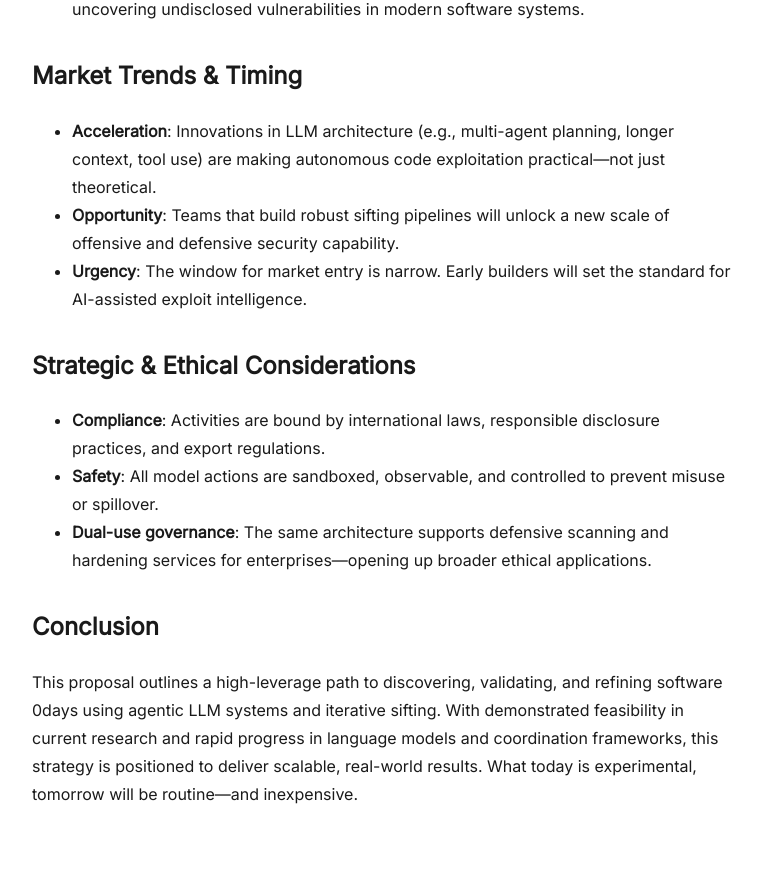
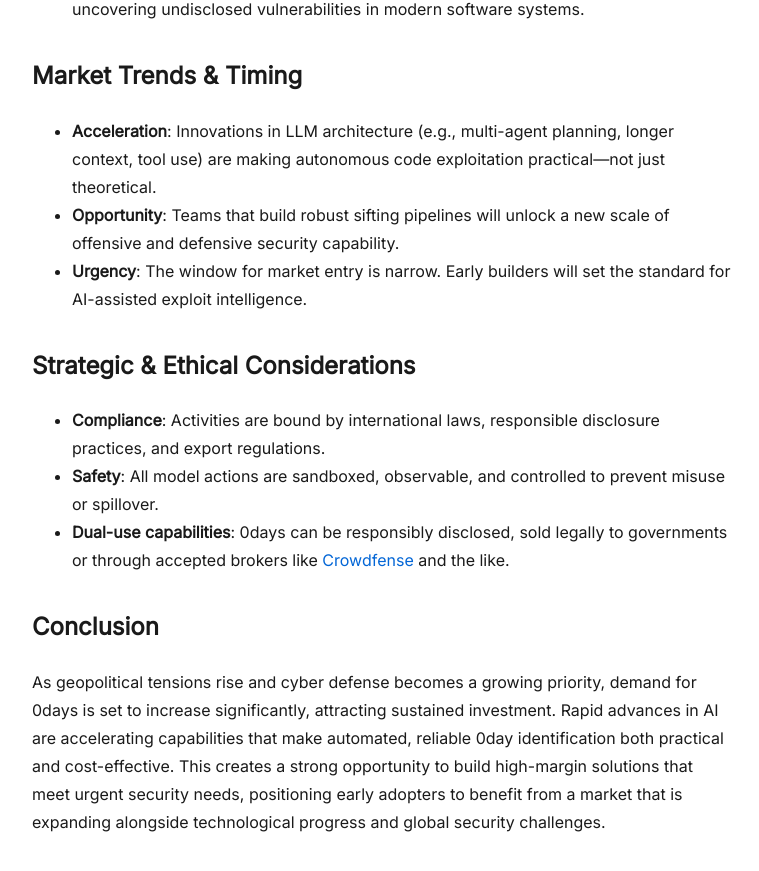
Before and after one commit to frost0x/frost0x.github.io, a Jekyll site: the page built from 0days.md, in a window 1280 px wide and 900 px high, scrolled down 1785 px. Shown: the top 871 px of the window, without its empty margins (258-1017 px from the left). Built offline with Jekyll 4.4.1, drawn with Linux system fonts in a browser that asks for light colours; our own code applies the rules of GitHub Pages for plain Markdown files.

Commit message:
Update 0days.md

```diff
--- a/0days.md
+++ b/0days.md
@@ -42,7 +42,8 @@ The next generation of vulnerability discovery will be driven by modular, hierar
 
 - **Compliance**: Activities are bound by international laws, responsible disclosure practices, and export regulations.
 - **Safety**: All model actions are sandboxed, observable, and controlled to prevent misuse or spillover.
-- **Dual-use governance**: The same architecture supports defensive scanning and hardening services for enterprises—opening up broader ethical applications.
+- **Dual-use capabilities**: 0days can be responsibly disclosed, sold legally to governments or through accepted brokers like [Crowdfense](https://www.crowdfense.com) and the like.
 
 ## Conclusion
-This proposal outlines a high-leverage path to discovering, validating, and refining software 0days using agentic LLM systems and iterative sifting. With demonstrated feasibility in current research and rapid progress in language models and coordination frameworks, this strategy is positioned to deliver scalable, real-world results. What today is experimental, tomorrow will be routine—and inexpensive.
+
+As geopolitical tensions rise and cyber defense becomes a growing priority, demand for 0days is set to increase significantly, attracting sustained investment. Rapid advances in AI are accelerating capabilities that make automated, reliable 0day identification both practical and cost-effective. This creates a strong opportunity to build high-margin solutions that meet urgent security needs, positioning early adopters to benefit from a market that is expanding alongside technological progress and global security challenges.
```
